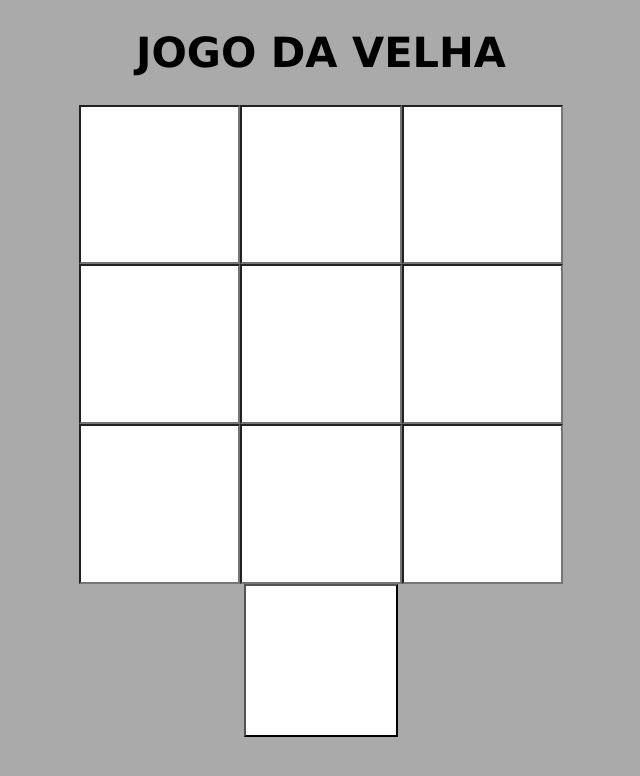
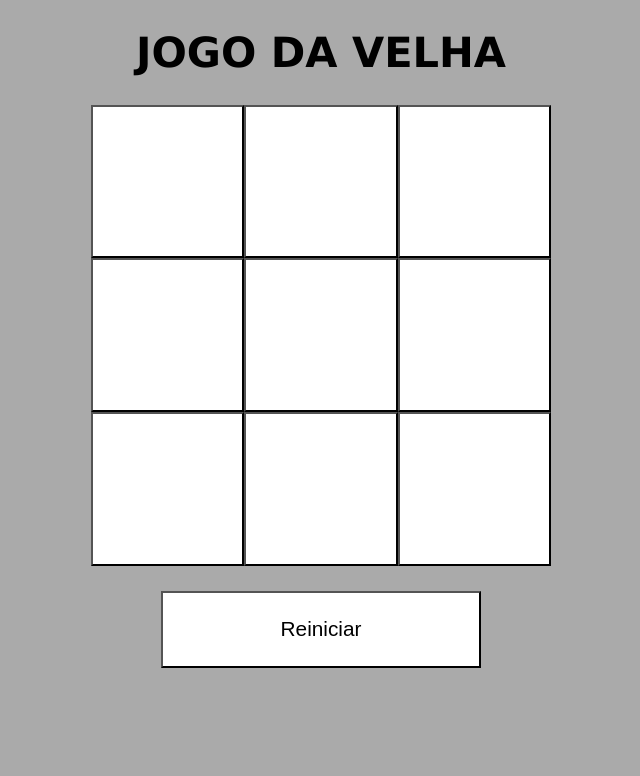
Before and after one commit to brunodavi/jogo-da-velha, a React (Create React App) app: page / in a window 1280 px wide. Shown: the top 776 px of the page, without its empty margins (319-959 px from the left). Built offline with nearby package versions, Linux system fonts and the light colour scheme.

Commit message:
"_" --> " "

```diff
--- a/src/App.css
+++ b/src/App.css
@@ -1,42 +1,3 @@
-.App {
-  text-align: center;
-}
-
-.App-logo {
-  height: 40vmin;
-  pointer-events: none;
-}
-
-@media (prefers-reduced-motion: no-preference) {
-  .App-logo {
-    animation: App-logo-spin infinite 20s linear;
-  }
-}
-
-.App-header {
-  background-color: #282c34;
-  min-height: 100vh;
-  display: flex;
-  flex-direction: column;
-  align-items: center;
-  justify-content: center;
-  font-size: calc(10px + 2vmin);
-  color: white;
-}
-
-.App-link {
-  color: #61dafb;
-}
-
-@keyframes App-logo-spin {
-  from {
-    transform: rotate(0deg);
-  }
-  to {
-    transform: rotate(360deg);
-  }
-}
-
 body {
   background-color: #AAA;
   text-align: center;
@@ -50,16 +11,12 @@ input {
   width: 12vw;
   height:12vw;
   margin: 0;
-  color: white;
 }
 
-#jogador {
-  display: inline;
-}
 
 #reiniciar {
   margin-top: 2%;
-  width: 10vw;
+  width: 25vw;
   height:6vw;
   font-size: 1em;
   color: black;
--- a/src/container/Game.jsx
+++ b/src/container/Game.jsx
@@ -1,28 +1,40 @@
-import React, { useState, useEffect } from 'react';
+import React, { useState } from 'react';
 
 function Game() {
-  const [inputs, setInputs] = useState([
-    ['_', '_', '_'],
-    ['_', '_', '_'],
-    ['_', '_', '_'],
-  ]);
-
-  // useEffect(null, [inputs]);
+  const array = [
+    [' ', ' ', ' '],
+    [' ', ' ', ' '],
+    [' ', ' ', ' '],
+  ]
+  const [inputs, setInputs] = useState(array);
+  const [player, setPlayer] = useState('P1');
 
   const handleClick = (i1, i2, value) => {
     let arr = inputs;
-    console.log(arr);
-    if (arr[i1][i2] === '_') {
+    if (arr[i1][i2] === ' ') {
       arr[i1][i2] = value;
       setInputs(arr);
     }
   }
 
+  const click = () => {
+    const players = {
+      P1: 'X',
+      P2: 'O'
+    };
+
+    const val = players[player];
+    setPlayer(player === 'P1' ? 'P2' : 'P1');
+    return val;
+  }
+
+  const restart = () => setInputs(array);
+
   const table = inputs.map((_, i1) => (
-  <div>
+  <div key={ i1 }>
     {
       inputs[i1].map((value, i2) => (
-        <input type="text" value={ value } onClick={ () => handleClick(i1, i2, value) } />
+        <input key={ i2 } type="button" value={ value } onClick={ () => handleClick(i1, i2, click()) } />
       ))
     }
   </div>
@@ -31,9 +43,8 @@ function Game() {
   return (
     <main>
       { table }
-      <input type="button" value="Reiniciar" />
+      <input type="button" id="reiniciar" value="Reiniciar" onClick={ restart } />
     </main>
-
   );
 }
 
```
